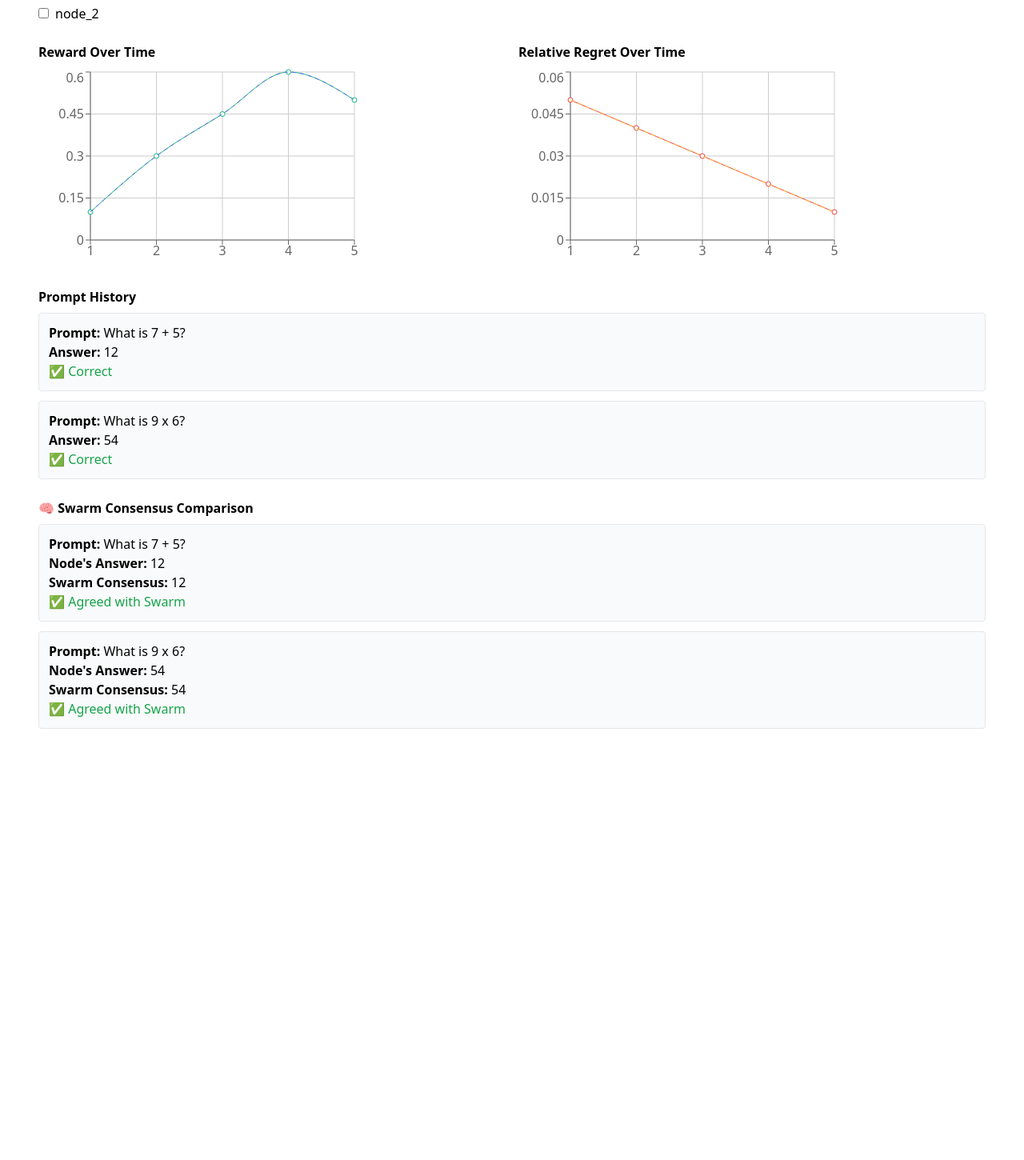
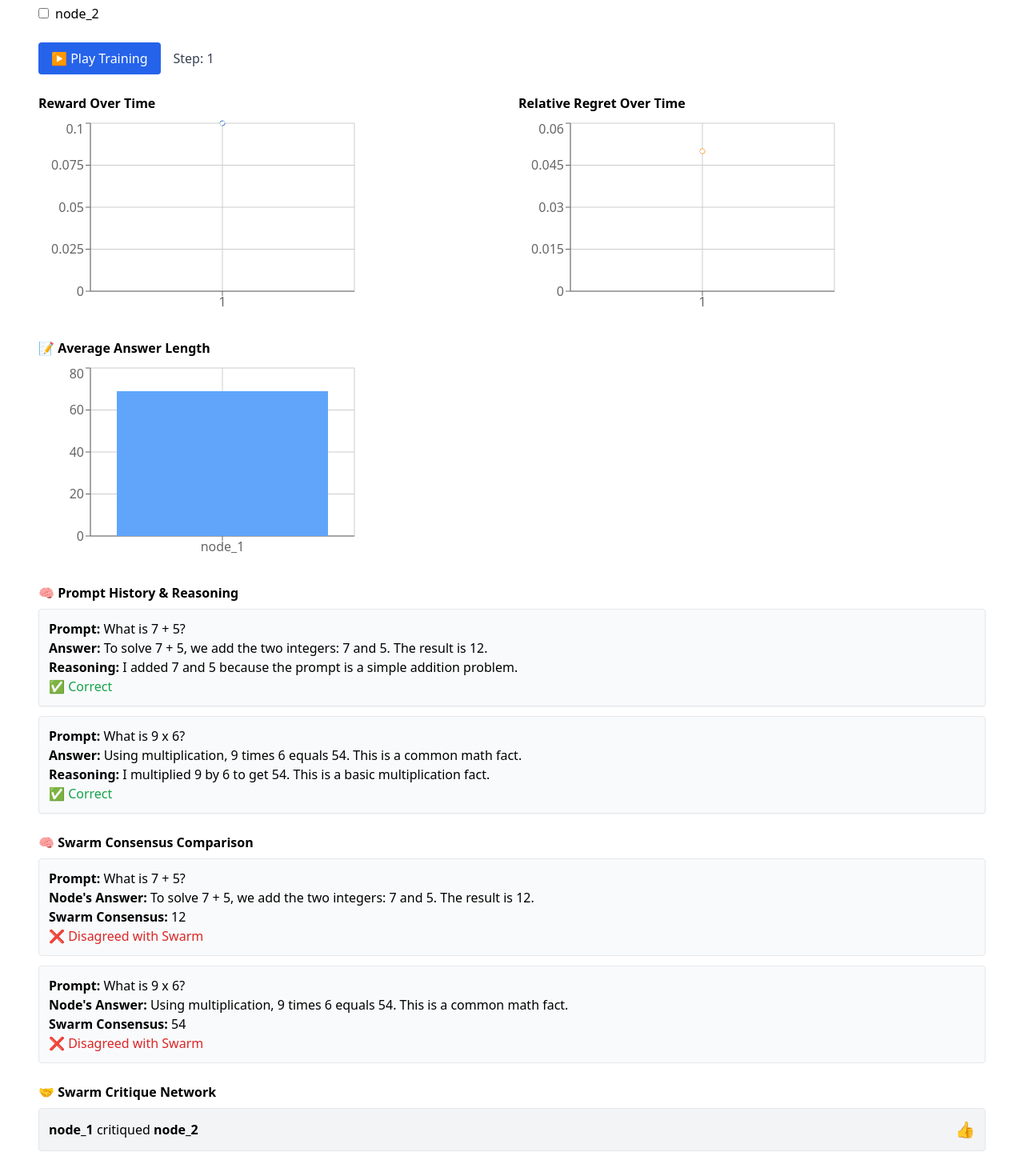
Before and after one commit to maahiarahman/rl-swarm-dashboard, a React (Create React App) app: page / in a window 1280 px wide. Shown: the part 127-1577 px from the top of the page at 80% size. Before the commit the page ends 1086 px from the top, so only its background shows below. Built offline with nearby package versions, Linux system fonts and the light colour scheme.

Commit message:
Critique Viewer, prompt, visual training

```diff
--- /dev/null
+++ b/src/components/AnswerLengthChart.jsx
@@ -0,0 +1,26 @@
+import React from 'react';
+import { BarChart, Bar, XAxis, YAxis, CartesianGrid, Tooltip } from 'recharts';
+
+export default function AnswerLengthChart({ nodes }) {
+  const chartData = nodes.map((node) => {
+    const avgLength =
+      node.answers.reduce((sum, a) => sum + a.answer.length, 0) / node.answers.length;
+    return {
+      node: node.node_id,
+      avgLength: Math.round(avgLength)
+    };
+  });
+
+  return (
+    <div>
+      <h2 className="font-semibold mb-2">📝 Average Answer Length</h2>
+      <BarChart width={400} height={250} data={chartData}>
+        <CartesianGrid stroke="#ccc" />
+        <XAxis dataKey="node" />
+        <YAxis />
+        <Tooltip />
+        <Bar dataKey="avgLength" fill="#60a5fa" />
+      </BarChart>
+    </div>
+  );
+}
--- /dev/null
+++ b/src/components/CritiqueViewer.jsx
@@ -0,0 +1,20 @@
+import React from 'react';
+
+export default function CritiqueViewer({ critiques }) {
+  return (
+    <div>
+      <h2 className="font-semibold mb-2 mt-6">🤝 Swarm Critique Network</h2>
+      <div className="space-y-3">
+        {critiques.map((c, i) => (
+          <div
+            key={i}
+            className="p-3 rounded border bg-gray-100 flex justify-between items-center"
+          >
+            <p><strong>{c.from}</strong> critiqued <strong>{c.to}</strong></p>
+            <p className="text-xl">{c.comment}</p>
+          </div>
+        ))}
+      </div>
+    </div>
+  );
+}
--- a/src/components/Dashboard.jsx
+++ b/src/components/Dashboard.jsx
@@ -1,13 +1,18 @@
-import React, { useState } from 'react';
+import React, { useState, useEffect } from 'react';
 import data from '../data/mockNodeData.json';
+
 import NodeSelector from './NodeSelector';
 import RewardChart from './RewardChart';
 import RegretChart from './RegretChart';
 import PromptViewer from './PromptViewer';
 import ConsensusViewer from './ConsensusViewer';
+import CritiqueViewer from './CritiqueViewer';
+import AnswerLengthChart from './AnswerLengthChart';
 
 export default function Dashboard() {
   const [selectedNodeIds, setSelectedNodeIds] = useState([data.nodes[0].node_id]);
+  const [step, setStep] = useState(1);
+  const [isPlaying, setIsPlaying] = useState(false);
 
   const handleToggle = (nodeId) => {
     setSelectedNodeIds((prev) =>
@@ -21,8 +26,26 @@ export default function Dashboard() {
     selectedNodeIds.includes(n.node_id)
   );
 
-  // ✅ Add this line to pull the consensus object
   const consensusData = data.consensus;
+  const critiqueData = data.critiques;
+
+  // Animation effect
+  useEffect(() => {
+    let interval;
+    if (isPlaying) {
+      interval = setInterval(() => {
+        setStep((prev) => {
+          const maxSteps = selectedNodes[0]?.rewards.length || 5;
+          if (prev >= maxSteps) {
+            clearInterval(interval);
+            return prev;
+          }
+          return prev + 1;
+        });
+      }, 800);
+    }
+    return () => clearInterval(interval);
+  }, [isPlaying, selectedNodes]);
 
   return (
     <div className="p-6 space-y-6">
@@ -34,20 +57,34 @@ export default function Dashboard() {
         onToggle={handleToggle}
       />
 
-      <div className="grid grid-cols-1 md:grid-cols-2 gap-4">
-        <RewardChart nodes={selectedNodes} />
-        <RegretChart nodes={selectedNodes} />
+      <div className="flex items-center gap-4">
+        <button
+          onClick={() => setIsPlaying((prev) => !prev)}
+          className="bg-blue-600 text-white px-4 py-2 rounded hover:bg-blue-700"
+        >
+          {isPlaying ? '⏸ Pause' : '▶️ Play Training'}
+        </button>
+        <span className="text-gray-700">Step: {step}</span>
       </div>
 
-      {selectedNodes[0] && <PromptViewer answers={selectedNodes[0].answers} />}
+      <div className="grid grid-cols-1 md:grid-cols-2 gap-4">
+        <RewardChart nodes={selectedNodes} step={step} />
+        <RegretChart nodes={selectedNodes} step={step} />
+      </div>
 
-      {/* ✅ Add this to show swarm consensus */}
+      <AnswerLengthChart nodes={selectedNodes} />
+
       {selectedNodes[0] && (
-        <ConsensusViewer
-          answers={selectedNodes[0].answers}
-          consensus={consensusData}
-        />
+        <>
+          <PromptViewer answers={selectedNodes[0].answers} />
+          <ConsensusViewer
+            answers={selectedNodes[0].answers}
+            consensus={consensusData}
+          />
+        </>
       )}
+
+      <CritiqueViewer critiques={critiqueData} />
     </div>
   );
 }
--- a/src/components/PromptViewer.jsx
+++ b/src/components/PromptViewer.jsx
@@ -3,12 +3,13 @@ import React from 'react';
 export default function PromptViewer({ answers }) {
   return (
     <div>
-      <h2 className="font-semibold mb-2 mt-4">Prompt History</h2>
+      <h2 className="font-semibold mb-2 mt-4">🧠 Prompt History & Reasoning</h2>
       <div className="space-y-3">
         {answers.map((a, i) => (
-          <div key={i} className="p-3 rounded border bg-gray-50">
+          <div key={i} className="p-3 rounded border bg-gray-50 shadow-sm">
             <p><strong>Prompt:</strong> {a.prompt}</p>
             <p><strong>Answer:</strong> {a.answer}</p>
+            <p><strong>Reasoning:</strong> {a.reasoning}</p>
             <p className={a.correct ? 'text-green-600' : 'text-red-600'}>
               {a.correct ? '✅ Correct' : '❌ Incorrect'}
             </p>
--- a/src/components/RegretChart.jsx
+++ b/src/components/RegretChart.jsx
@@ -1,24 +1,24 @@
 import React from 'react';
 import { LineChart, Line, XAxis, YAxis, CartesianGrid, Tooltip } from 'recharts';
 
-export default function RegretChart({ nodes }) {
+export default function RegretChart({ nodes, step }) {
   const chartData = nodes[0].regret.map((_, i) => {
     const point = { step: i + 1 };
-
     let swarmSum = 0;
     nodes.forEach((node) => {
       point[node.node_id] = node.regret[i];
       swarmSum += node.regret[i];
     });
-
     point["Swarm Avg"] = swarmSum / nodes.length;
     return point;
   });
 
+  const slicedData = chartData.slice(0, step);
+
   return (
     <div>
       <h2 className="font-semibold mb-2">Relative Regret Over Time</h2>
-      <LineChart width={400} height={250} data={chartData}>
+      <LineChart width={400} height={250} data={slicedData}>
         <CartesianGrid stroke="#ccc" />
         <XAxis dataKey="step" />
         <YAxis />
--- a/src/components/RewardChart.jsx
+++ b/src/components/RewardChart.jsx
@@ -1,24 +1,24 @@
 import React from 'react';
 import { LineChart, Line, XAxis, YAxis, CartesianGrid, Tooltip } from 'recharts';
 
-export default function RewardChart({ nodes }) {
+export default function RewardChart({ nodes, step }) {
   const chartData = nodes[0].rewards.map((_, i) => {
     const point = { step: i + 1 };
-
     let swarmSum = 0;
     nodes.forEach((node) => {
       point[node.node_id] = node.rewards[i];
       swarmSum += node.rewards[i];
     });
-
     point["Swarm Avg"] = swarmSum / nodes.length;
     return point;
   });
 
+  const slicedData = chartData.slice(0, step);
+
   return (
     <div>
       <h2 className="font-semibold mb-2">Reward Over Time</h2>
-      <LineChart width={400} height={250} data={chartData}>
+      <LineChart width={400} height={250} data={slicedData}>
         <CartesianGrid stroke="#ccc" />
         <XAxis dataKey="step" />
         <YAxis />
--- a/src/data/mockNodeData.json
+++ b/src/data/mockNodeData.json
@@ -5,8 +5,18 @@
         "rewards": [0.1, 0.3, 0.45, 0.6, 0.5],
         "regret": [0.05, 0.04, 0.03, 0.02, 0.01],
         "answers": [
-          { "prompt": "What is 7 + 5?", "answer": "12", "correct": true },
-          { "prompt": "What is 9 x 6?", "answer": "54", "correct": true }
+          {
+            "prompt": "What is 7 + 5?",
+            "answer": "To solve 7 + 5, we add the two integers: 7 and 5. The result is 12.",
+            "correct": true,
+            "reasoning": "I added 7 and 5 because the prompt is a simple addition problem."
+          },
+          {
+            "prompt": "What is 9 x 6?",
+            "answer": "Using multiplication, 9 times 6 equals 54. This is a common math fact.",
+            "correct": true,
+            "reasoning": "I multiplied 9 by 6 to get 54. This is a basic multiplication fact."
+          }
         ]
       },
       {
@@ -14,13 +24,27 @@
         "rewards": [0.2, 0.25, 0.4, 0.5, 0.45],
         "regret": [0.04, 0.035, 0.03, 0.02, 0.015],
         "answers": [
-          { "prompt": "What is 7 + 5?", "answer": "13", "correct": false },
-          { "prompt": "What is 9 x 6?", "answer": "54", "correct": true }
+          {
+            "prompt": "What is 7 + 5?",
+            "answer": "I thought 7 + 5 was 13, which is incorrect. I miscalculated quickly.",
+            "correct": false,
+            "reasoning": "I mistakenly thought 7 + 5 equals 13, possibly from rushing."
+          },
+          {
+            "prompt": "What is 9 x 6?",
+            "answer": "I remember from times tables that 9 multiplied by 6 equals 54.",
+            "correct": true,
+            "reasoning": "I used multiplication memory to recall that 9 times 6 equals 54."
+          }
         ]
       }
     ],
     "consensus": {
       "What is 7 + 5?": "12",
       "What is 9 x 6?": "54"
-    }
+    },
+    "critiques": [
+      { "from": "node_1", "to": "node_2", "comment": "👍" },
+      { "from": "node_2", "to": "node_1", "comment": "👎" }
+    ]
   }
```
